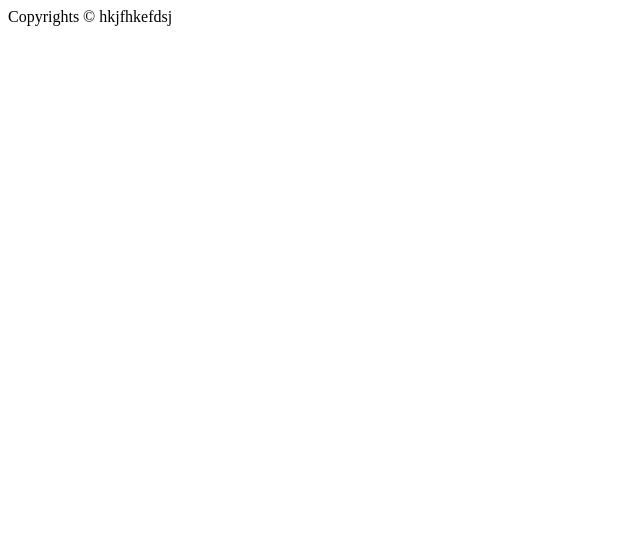
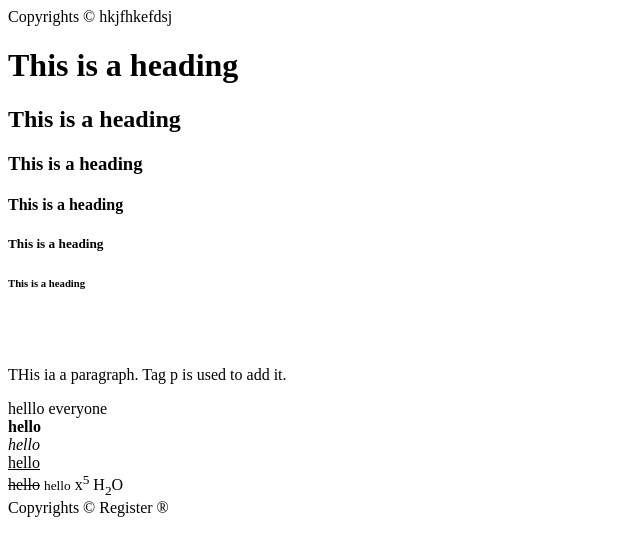
Before and after one commit to Srinivasarv91/WebProjects, a plain HTML site: page itvedant/basics.html in a window 1280 px wide. Shown: the whole page, without its empty margins (0-640 px from the left). Drawn offline with Linux system fonts and the light colour scheme.

Commit message:
gfdfirst commit

```diff
--- a/itvedant/basics.html
+++ b/itvedant/basics.html
@@ -11,3 +11,45 @@ Copyrights &copy;
     hkjfhkefdsj
 </body>
 </html>
+
+<!-- HTML - Hyper text markup language
+2 parts
+1. head section
+2. Body section
+-->
+<!--comment-->
+<!DOCTYPE html>
+<html>
+<!--Head section : title,links-->
+<head>
+<title>First webpage</title>
+</head>
+<!--Body section : img,headings,paragraphs-->
+<body>
+<!--Headings :  h1 to h6-->
+<div>
+<h1>This is a heading</h1>
+<h2>This is a heading</h2>
+<h3>This is a heading</h3>
+<h4>This is a heading</h4>
+<h5>This is a heading</h5>
+<h6>This is a heading</h6>
+</div>
+<br><br>
+<!--paragrapg tag-->
+<p>THis ia a paragraph. Tag p is used to add it.</p>
+<span>helllo</span>
+<span>everyone</span><br>
+<!--Formatting tags-->
+<strong>hello</strong><br> <!--<b>hello</b>-->
+<i>hello</i><br> <!--<em>hello</em>-->
+<u>hello</u><br> <!--<ins>hello</ins>-->
+<del>hello</del>
+<small>hello</small>
+x<sup>5</sup>
+H<sub>2</sub>O<br>
+<!--Special character elements-->
+Copyrights &copy;
+Register &reg;
+</body>
+</html>
```
